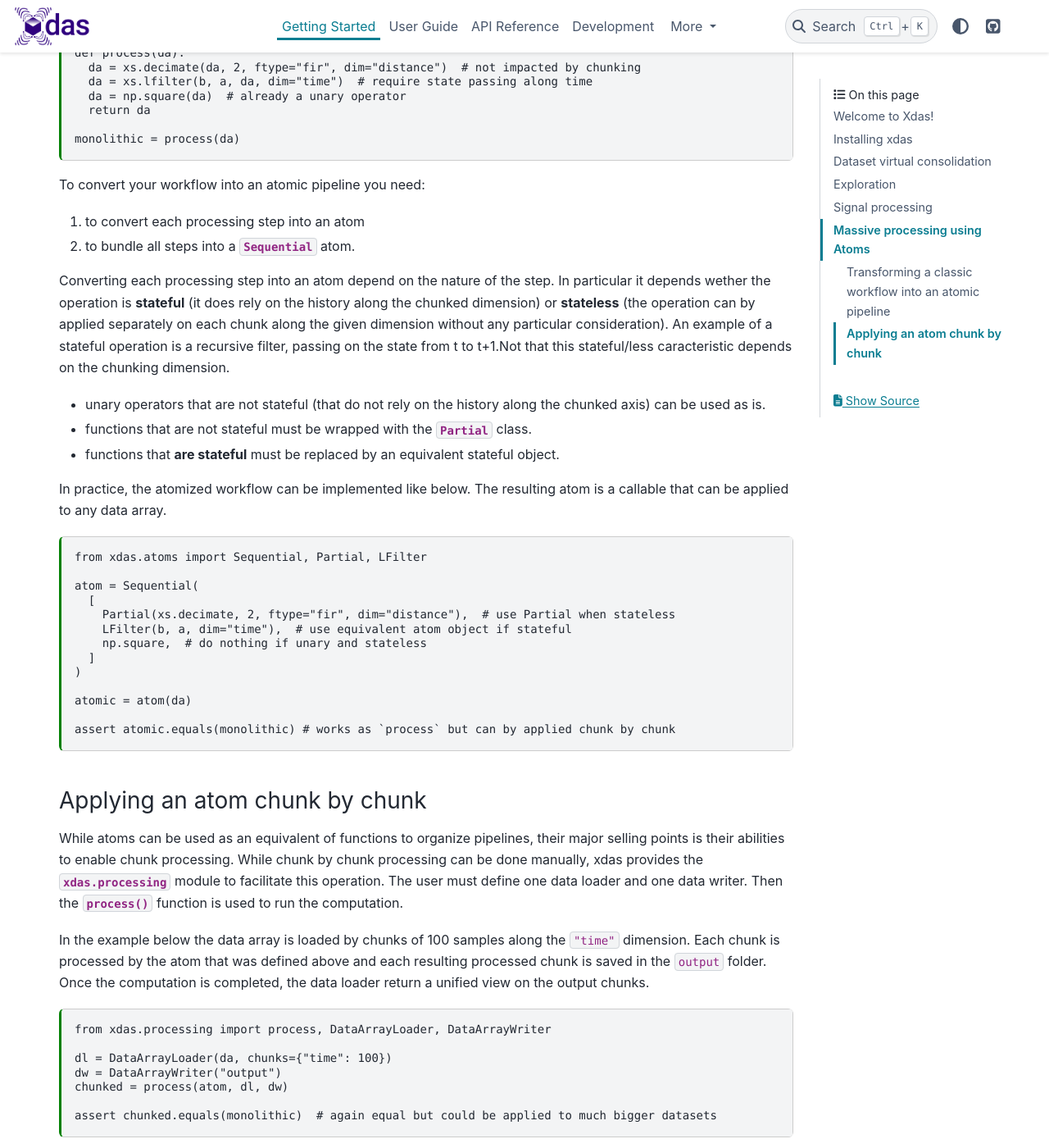
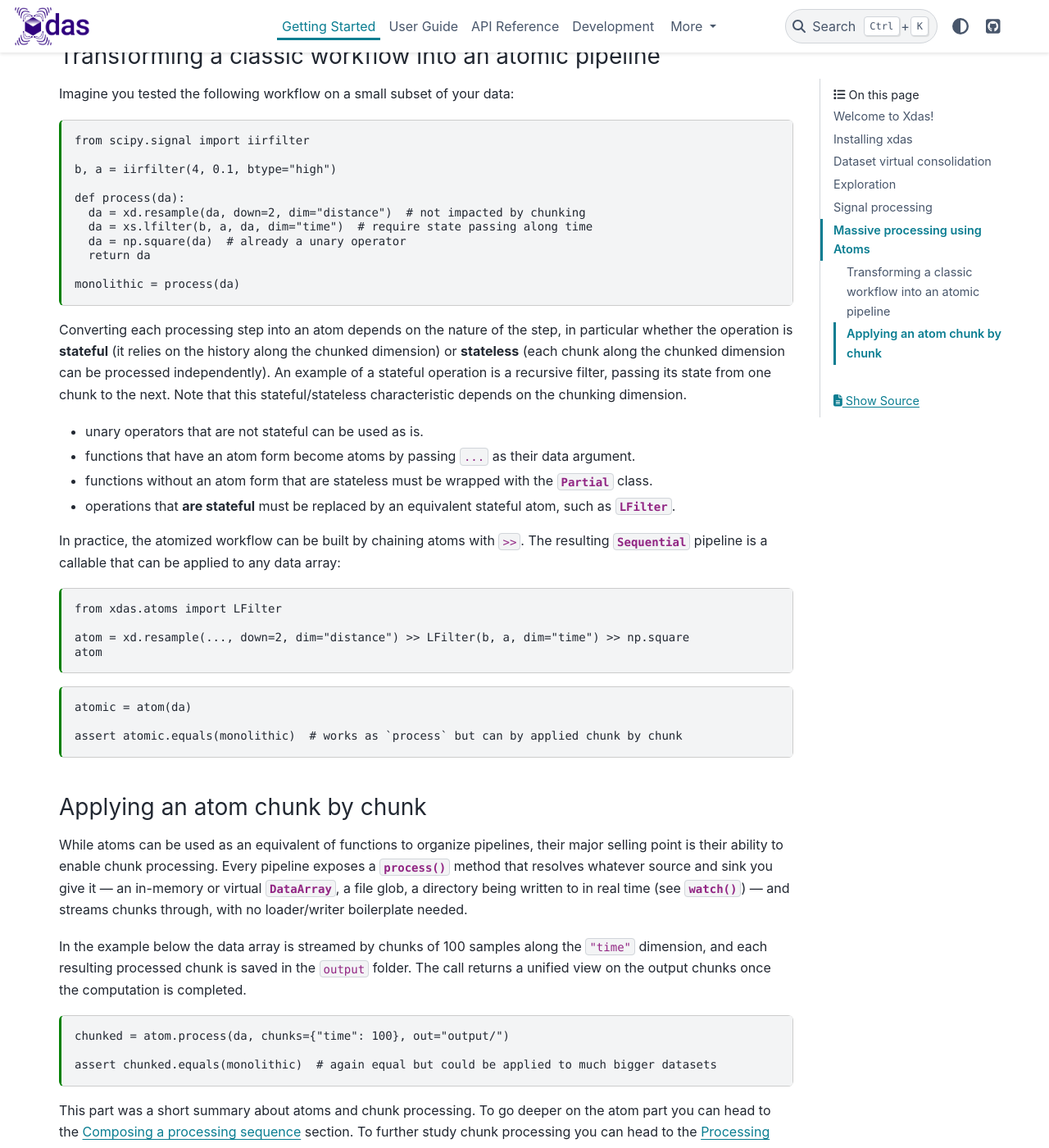
Before and after one commit to xdas-dev/xdas, a Sphinx documentation site: the page built from docs/getting-started.md, in a window 1280 px wide and 1400 px high, scrolled down 6225 px. Shown: the whole window at 82% size. Built offline with Sphinx 7.4.7 and the PyData theme 0.15.4, drawn with Linux system fonts in a browser that asks for light colours; some of the changed text lies outside the part shown.

Commit message:
docs: rework getting-started signal processing and atoms sections
Replace the manual xs.decimate(fir)+xs.decimate(iir) combo with the new
unified xd.resample(), swap the Sequential([Partial(...), ...]) atom
construction for the new >> pipeline composition, and replace the
DataArrayLoader/DataArrayWriter/process() boilerplate with the new
atom.process(source, out=...) one-call streaming form. Add a pointer to
the SeisBench picking guide.

````diff
--- a/docs/getting-started.md
+++ b/docs/getting-started.md
@@ -184,17 +184,17 @@ common_mode_removal = da - da.mean("distance")
 
 ### Scipy functions
 
-Most scipy function from the `signal` and `fft` submodule have been implemented. The Xdas function are multithreaded. A `parallel` keyword argument can be passed to most of them to indicate the number of cores to use.
+Most scipy function from the `signal` and `fft` submodule have been implemented. The Xdas functions are multithreaded, with the number of threads sized automatically from the amount of data to process; a `parallel` keyword argument lets you override this on most of them.
 
-Bellow an example of spatial and temporal decimation:
+Below an example of spatial and temporal resampling using {py:func}`~xdas.resample`, the single entry point that covers what `scipy.signal.decimate`, `resample_poly` and `resample` do (`method="fir"` by default, `"iir"` or `"fft"` also available). A target can be specified as a rate, a sampling interval, or a plain `up`/`down` ratio:
 
 ```{code-cell}
 import xdas.signal as xs
 
-decimated = xs.decimate(da, 2, ftype="fir", dim="distance", parallel=None)  # all cores by default
-decimated = xs.decimate(decimated, 2, ftype="iir", dim="time", parallel=8)  # height cores
+resampled = xd.resample(da, down=2, dim="distance")  # halve the spatial sampling, FIR by default
+resampled = xd.resample(resampled, rate=25.0, dim="time", method="iir")  # 25 Hz along time, IIR
 
-decimated.plot(yincrease=False, vmin=-0.25, vmax=0.25)
+resampled.plot(yincrease=False, vmin=-0.25, vmax=0.25)
 ```
 
 Here how to compute a FK diagram. Note that the DataArray object can be used to represent any number and kind of dimensions:
@@ -223,11 +223,12 @@ fk.to_netcdf("fk.nc")
 
 The usual [numpy](https://numpy.org/)/[scipy](https://scipy.org/) way of processing data works great when the data of interest fit in memory. To deal with huge datasets, xdas introduce {py:class}`~xdas.atoms.Atom` objects.
 
-An {py:class}`~xdas.atoms.Atom` is a generic processing unit that takes one input and return one output. Atoms can store state information to ensure continuity from subsequent calls on contiguous chunks.
+An {py:class}`~xdas.atoms.Atom` is a generic processing unit that takes one input and return one output. Atoms can store state information to ensure continuity from subsequent calls on contiguous chunks. Every processing function xdas ships (`xd.resample`, `xs.lfilter`, `xd.trigger`, ...) has a matching atom: calling it with data applies it right away, while passing `...` in place of the data returns the atom itself, ready to be composed into a pipeline with the `>>` operator.
+
 There are three ways to make atoms with xdas:
 
-- Function can be *atomized* using the {py:class}`~xdas.atoms.Partial` class. All parameters except the input are fixed.
-- The {py:mod}`xdas.atoms` module contains a set of predefined atoms. In particular most stateful atoms are implemented in that module.
+- Most functions in {py:mod}`xdas.signal`, {py:mod}`xdas.fft` and the top-level `xd.*` task functions already have an atom form, obtained by passing `...` as the data argument.
+- Other functions can be *atomized* using the {py:class}`~xdas.atoms.Partial` class. All parameters except the input are fixed.
 - The user can subclass the {py:class}`~xdas.atoms.Atom` class and define its own atoms.
 
 ### Transforming a classic workflow into an atomic pipeline
@@ -240,7 +241,7 @@ from scipy.signal import iirfilter
 b, a = iirfilter(4, 0.1, btype="high")
 
 def process(da):
-  da = xs.decimate(da, 2, ftype="fir", dim="distance")  # not impacted by chunking
+  da = xd.resample(da, down=2, dim="distance")  # not impacted by chunking
   da = xs.lfilter(b, a, da, dim="time")  # require state passing along time
   da = np.square(da)  # already a unary operator
   return da
@@ -248,55 +249,38 @@ def process(da):
 monolithic = process(da)
 ```
 
-To convert your workflow into an atomic pipeline you need:
+Converting each processing step into an atom depends on the nature of the step, in particular whether the operation is **stateful** (it relies on the history along the chunked dimension) or **stateless** (each chunk along the chunked dimension can be processed independently). An example of a stateful operation is a recursive filter, passing its state from one chunk to the next. Note that this stateful/stateless characteristic depends on the chunking dimension.
 
-1. to convert each processing step into an atom
-2. to bundle all steps into a {py:class}`~xdas.atoms.Sequential` atom.
+- unary operators that are not stateful can be used as is.
+- functions that have an atom form become atoms by passing `...` as their data argument.
+- functions without an atom form that are stateless must be wrapped with the {py:class}`~xdas.atoms.Partial` class.
+- operations that **are stateful** must be replaced by an equivalent stateful atom, such as {py:class}`~xdas.atoms.LFilter`.
 
-Converting each processing step into an atom depend on the nature of the step. In particular it depends wether the operation is **stateful** (it does rely on the history along the chunked dimension) or **stateless** (the operation can by applied separately on each chunk along the given dimension without any particular consideration). An example of a stateful operation is a recursive filter, passing on the state from t to t+1.Not that this stateful/less caracteristic depends on the chunking dimension.
-
-- unary operators that are not stateful (that do not rely on the history along the chunked axis) can be used as is.
-- functions that are not stateful must be wrapped with the {py:class}`~xdas.atoms.Partial` class.
-- functions that **are stateful** must be replaced by an equivalent stateful object.
-
-In practice, the atomized workflow can be implemented like below. The resulting atom is a callable that can be applied to any data array.
+In practice, the atomized workflow can be built by chaining atoms with `>>`. The resulting {py:class}`~xdas.atoms.Sequential` pipeline is a callable that can be applied to any data array:
 
 ```{code-cell}
-from xdas.atoms import Sequential, Partial, LFilter
+from xdas.atoms import LFilter
 
-atom = Sequential(
-  [
-    Partial(xs.decimate, 2, ftype="fir", dim="distance"),  # use Partial when stateless
-    LFilter(b, a, dim="time"),  # use equivalent atom object if stateful
-    np.square,  # do nothing if unary and stateless
-  ]
-)
+atom = xd.resample(..., down=2, dim="distance") >> LFilter(b, a, dim="time") >> np.square
+atom
+```
 
+```{code-cell}
 atomic = atom(da)
 
-assert atomic.equals(monolithic) # works as `process` but can by applied chunk by chunk
+assert atomic.equals(monolithic)  # works as `process` but can by applied chunk by chunk
 ```
 
 ### Applying an atom chunk by chunk
 
-While atoms can be used as an equivalent of functions to organize pipelines, their major selling points is their abilities to enable chunk processing. While chunk by chunk processing can be done manually, xdas provides the {py:mod}`xdas.processing` module to facilitate this operation. The user must define one data loader and one data writer. Then the {py:func}`~xdas.processing.process` function is used to run the computation.
+While atoms can be used as an equivalent of functions to organize pipelines, their major selling point is their ability to enable chunk processing. Every pipeline exposes a {py:meth}`~xdas.atoms.Atom.process` method that resolves whatever source and sink you give it — an in-memory or virtual {py:class}`~xdas.DataArray`, a file glob, a directory being written to in real time (see {py:func}`~xdas.watch`) — and streams chunks through, with no loader/writer boilerplate needed.
 
-```{code-cell}
-:tags: [remove-cell]
-
-!mkdir output
-```
-
-In the example below the data array is loaded by chunks of 100 samples along the `"time"` dimension. Each chunk is processed by the atom that was defined above and each resulting processed chunk is saved in the `output` folder. Once the computation is completed, the data loader return a unified view on the output chunks.
+In the example below the data array is streamed by chunks of 100 samples along the `"time"` dimension, and each resulting processed chunk is saved in the `output` folder. The call returns a unified view on the output chunks once the computation is completed.
 
 ```{code-cell}
 :tags: [remove-output]
 
-from xdas.processing import process, DataArrayLoader, DataArrayWriter
-
-dl = DataArrayLoader(da, chunks={"time": 100})
-dw = DataArrayWriter("output")
-chunked = process(atom, dl, dw)
+chunked = atom.process(da, chunks={"time": 100}, out="output/")
 
 assert chunked.equals(monolithic)  # again equal but could be applied to much bigger datasets
 ```
@@ -307,4 +291,4 @@ assert chunked.equals(monolithic)  # again equal but could be applied to much bi
 !rm -r output
 ```
 
-This part was a short summary about atoms and chunk processing. To go deeper on the atom part you can head to the [](user-guide/pipeline/atoms) section. To further study chunk processing you can head to the [](user-guide/pipeline/processing) section.
+This part was a short summary about atoms and chunk processing. To go deeper on the atom part you can head to the [](user-guide/pipeline/atoms) section. To further study chunk processing you can head to the [](user-guide/pipeline/processing) section. Xdas also ships built-in atoms for phase picking with pretrained [SeisBench](https://github.com/seisbench/seisbench) models (`xd.pick`, {py:class}`~xdas.atoms.Trigger`) — see the [](user-guide/pipeline/picking) guide.
````
